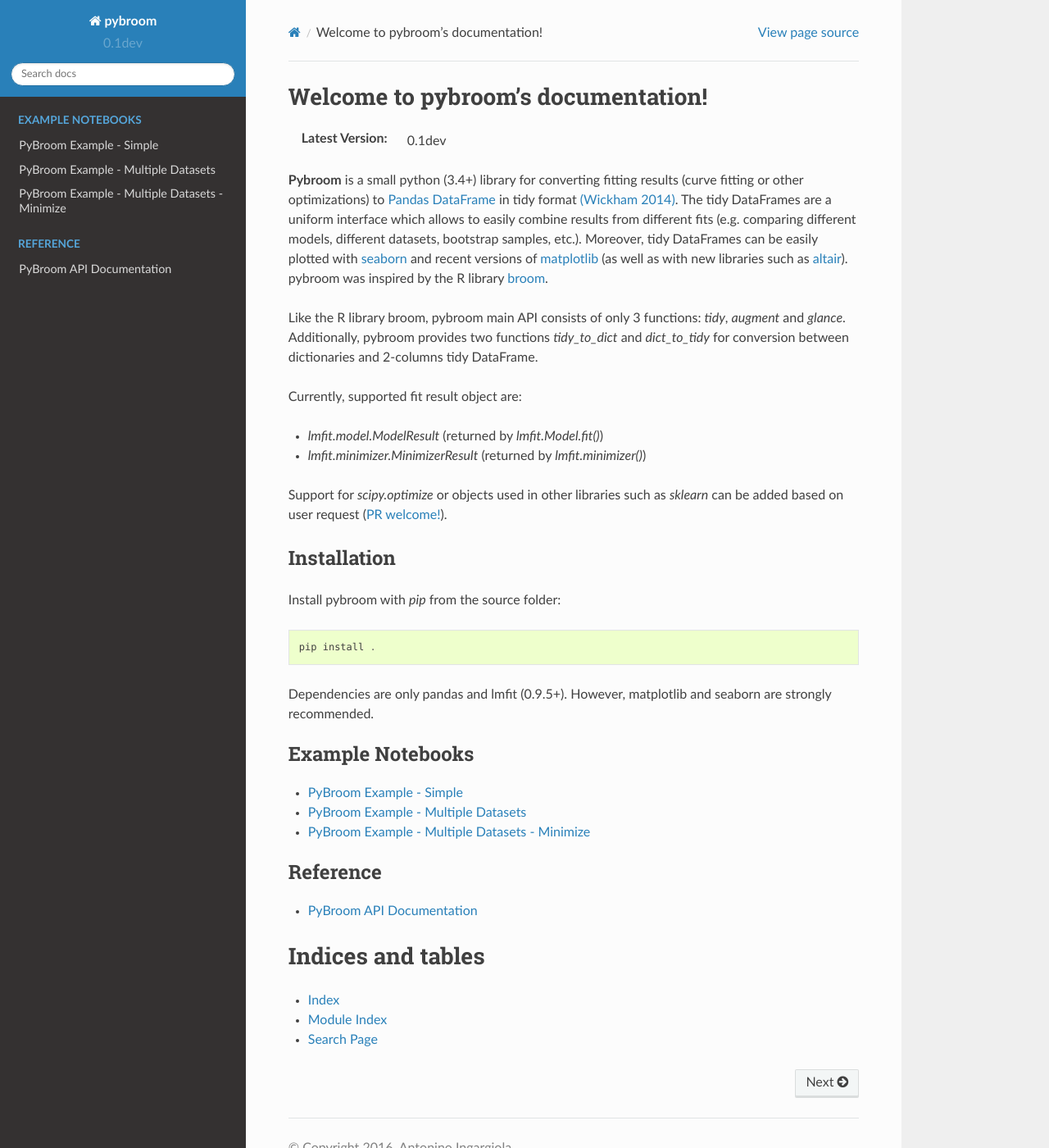
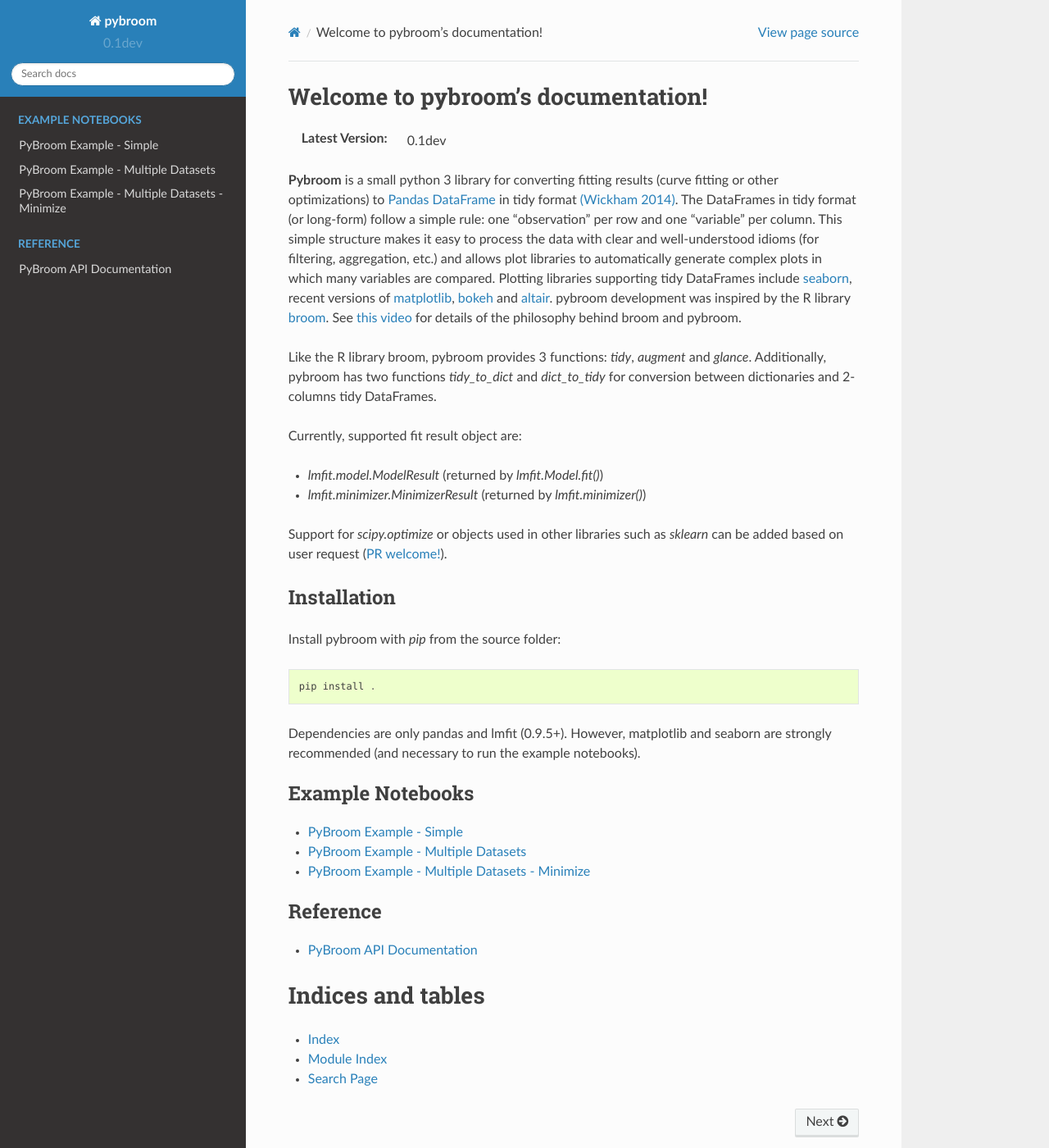
Before and after one commit to tritemio/pybroom, a Sphinx documentation site: the page built from docs/index.rst, in a window 1280 px wide and 1400 px high. Shown: the whole window at 82% size. Built offline with Sphinx 7.4.7 and the Read the Docs theme 2.0.0, drawn with Linux system fonts in a browser that asks for light colours.

Commit message:
Docs: tweaks to README and index

```diff
--- a/docs/index.rst
+++ b/docs/index.rst
@@ -8,25 +8,30 @@
 
 :Latest Version: |version|
 
-**Pybroom** is a small python (3.4+) library for converting fitting results
+**Pybroom** is a small python 3 library for converting fitting results
 (curve fitting or other optimizations)
 to `Pandas <http://pandas.pydata.org/>`__
 `DataFrame <http://pandas.pydata.org/pandas-docs/stable/dsintro.html#dataframe>`__
 in tidy format
 `(Wickham 2014) <http://dx.doi.org/10.18637/jss.v059.i10>`__.
-The tidy DataFrames are a uniform interface which allows to
-easily combine results from different fits (e.g. comparing different
-models, different datasets, bootstrap samples, etc.).
-Moreover, tidy DataFrames can be easily plotted with
-`seaborn <https://web.stanford.edu/~mwaskom/software/seaborn/>`__ and
-recent versions of `matplotlib <http://matplotlib.org/>`__
-(as well as with new libraries such as `altair <https://github.com/ellisonbg/altair>`__).
-pybroom was inspired by the R library `broom <https://github.com/dgrtwo/broom>`__.
+The DataFrames in tidy format (or long-form) follow a simple rule:
+one "observation" per row and one "variable" per column.
+This simple structure makes it easy to process the data with clear and
+well-understood idioms (for filtering, aggregation, etc.) and allows
+plot libraries to automatically generate complex plots in which many
+variables are compared. Plotting libraries supporting tidy DataFrames
+include `seaborn <https://web.stanford.edu/~mwaskom/software/seaborn/>`__,
+recent versions of `matplotlib <http://matplotlib.org/>`__,
+`bokeh <http://bokeh.pydata.org/>`__ and
+`altair <https://github.com/ellisonbg/altair>`__.
+pybroom development was inspired by the R library
+`broom <https://github.com/dgrtwo/broom>`__.
+See `this video <https://www.youtube.com/watch?v=eM3Ha0kTAz4>`__
+for details of the philosophy behind broom and pybroom.
 
-Like the R library broom, pybroom main API
-consists of only 3 functions: `tidy`, `augment` and `glance`.
-Additionally, pybroom provides two functions `tidy_to_dict` and `dict_to_tidy`
-for conversion between dictionaries and 2-columns tidy DataFrame.
+Like the R library broom, pybroom provides 3 functions: `tidy`, `augment` and `glance`.
+Additionally, pybroom has two functions `tidy_to_dict` and `dict_to_tidy`
+for conversion between dictionaries and 2-columns tidy DataFrames.
 
 Currently, supported fit result object are:
 
@@ -45,7 +50,7 @@
     pip install .
 
 Dependencies are only pandas and lmfit (0.9.5+). However, matplotlib and
-seaborn are strongly recommended.
+seaborn are strongly recommended (and necessary to run the example notebooks).
 
 
 .. toctree::
```
Also changed, not shown: README.md (+21 -25 lines).
